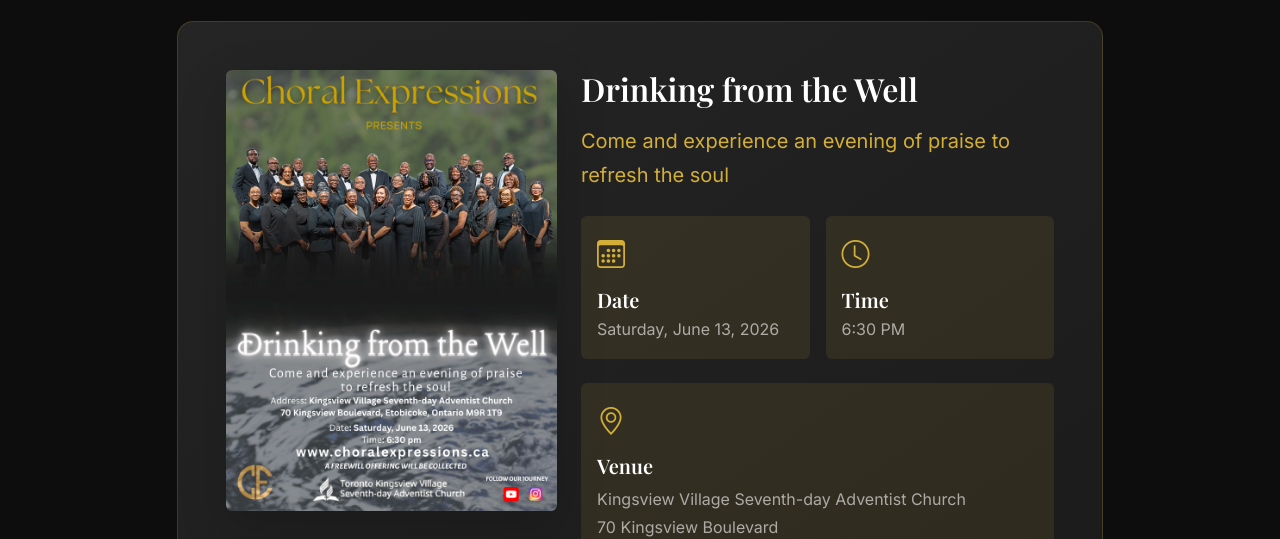
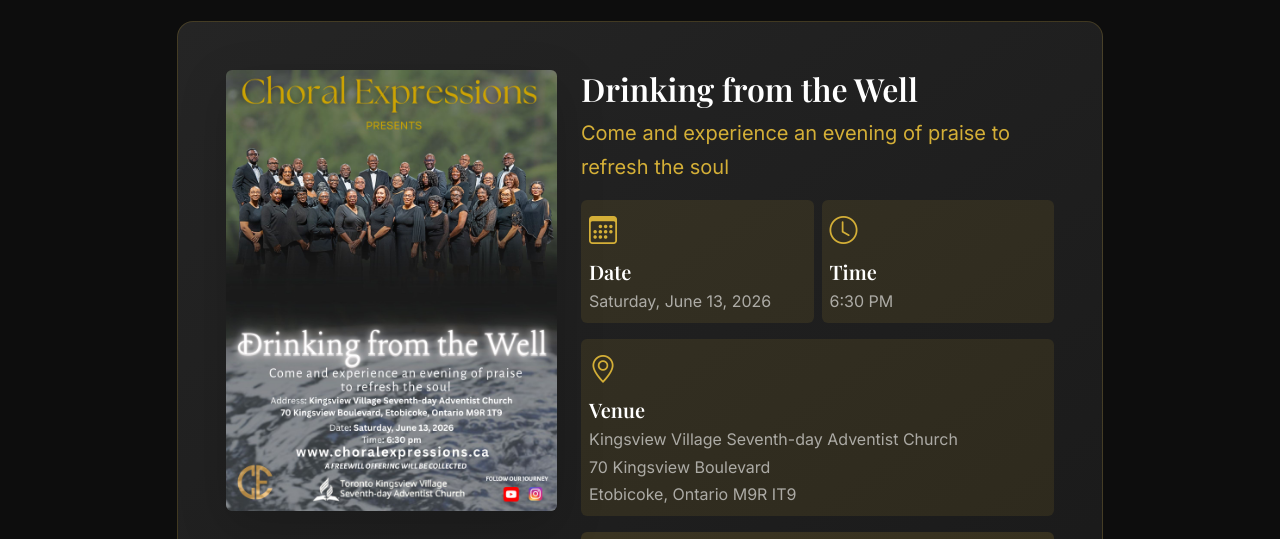
Before and after one commit to cs96ai/ChoralExpressions, a React (Vite) app in the folder ChoralExpressions/: page /events in a window 1280 px wide. Shown: the part 413-952 px from the top of the page. Built offline with nearby package versions, Linux system fonts and the light colour scheme.

Commit message:
Vertically compress event text to align bottom with image

```diff
--- a/ChoralExpressions/src/pages/Events.jsx
+++ b/ChoralExpressions/src/pages/Events.jsx
@@ -35,39 +35,39 @@
                     />
                   </div>
                   <div className="col-lg-7">
-                    <div className="mb-4">
-                      <h2 className="text-white mb-3">Drinking from the Well</h2>
-                      <p className="text-gold fs-5 mb-4">
+                    <div className="mb-3">
+                      <h2 className="text-white mb-2">Drinking from the Well</h2>
+                      <p className="text-gold fs-5 mb-3">
                         Come and experience an evening of praise to refresh the soul
                       </p>
                     </div>
 
-                    <div className="row g-3 mb-4">
+                    <div className="row g-2 mb-3">
                       <div className="col-md-6">
-                        <div className="p-3 rounded" style={{background: 'rgba(212, 175, 55, 0.1)'}}>
-                          <i className="bi bi-calendar3 text-gold fs-3 mb-2 d-block"></i>
+                        <div className="p-2 rounded" style={{background: 'rgba(212, 175, 55, 0.1)'}}>
+                          <i className="bi bi-calendar3 text-gold fs-3 mb-1 d-block"></i>
                           <h5 className="text-white mb-1">Date</h5>
                           <p className="text-light-muted mb-0">Saturday, June 13, 2026</p>
                         </div>
                       </div>
                       <div className="col-md-6">
-                        <div className="p-3 rounded" style={{background: 'rgba(212, 175, 55, 0.1)'}}>
-                          <i className="bi bi-clock text-gold fs-3 mb-2 d-block"></i>
+                        <div className="p-2 rounded" style={{background: 'rgba(212, 175, 55, 0.1)'}}>
+                          <i className="bi bi-clock text-gold fs-3 mb-1 d-block"></i>
                           <h5 className="text-white mb-1">Time</h5>
                           <p className="text-light-muted mb-0">6:30 PM</p>
                         </div>
                       </div>
                     </div>
 
-                    <div className="p-3 rounded mb-4" style={{background: 'rgba(212, 175, 55, 0.1)'}}>
-                      <i className="bi bi-geo-alt text-gold fs-3 mb-2 d-block"></i>
-                      <h5 className="text-white mb-2">Venue</h5>
+                    <div className="p-2 rounded mb-3" style={{background: 'rgba(212, 175, 55, 0.1)'}}>
+                      <i className="bi bi-geo-alt text-gold fs-3 mb-1 d-block"></i>
+                      <h5 className="text-white mb-1">Venue</h5>
                       <p className="text-light-muted mb-0">Kingsview Village Seventh-day Adventist Church</p>
                       <p className="text-light-muted mb-0">70 Kingsview Boulevard</p>
                       <p className="text-light-muted mb-0">Etobicoke, Ontario M9R IT9</p>
                     </div>
 
-                    <div className="alert alert-info border-0 mb-4" style={{background: 'rgba(212, 175, 55, 0.15)'}}>
+                    <div className="alert alert-info border-0 mb-0" style={{background: 'rgba(212, 175, 55, 0.15)'}}>
                       <i className="bi bi-info-circle text-gold me-2"></i>
                       <span className="text-light">FREEWILL OFFERING WILL BE COLLECTED</span>
                     </div>
```
